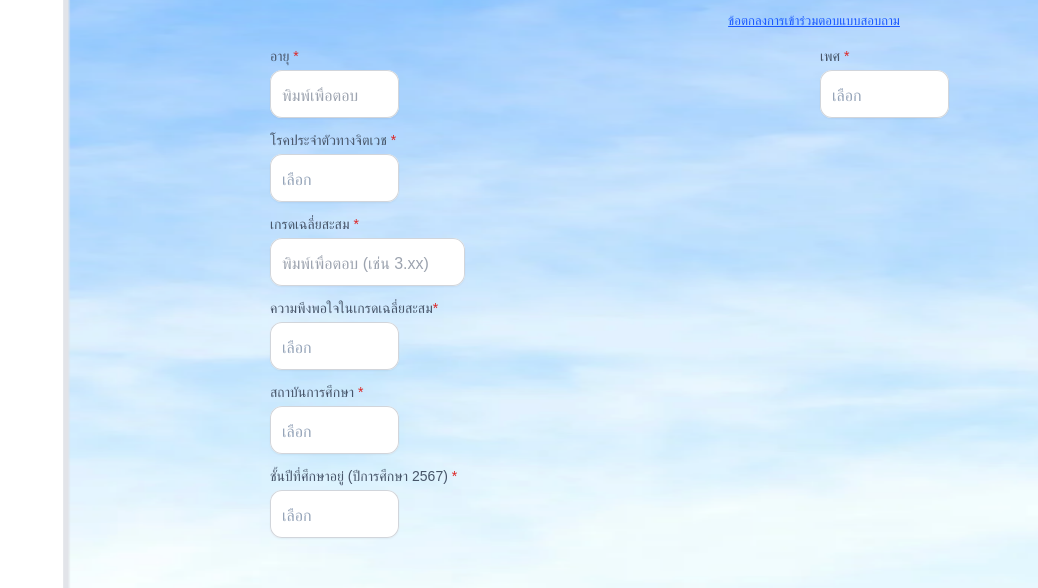
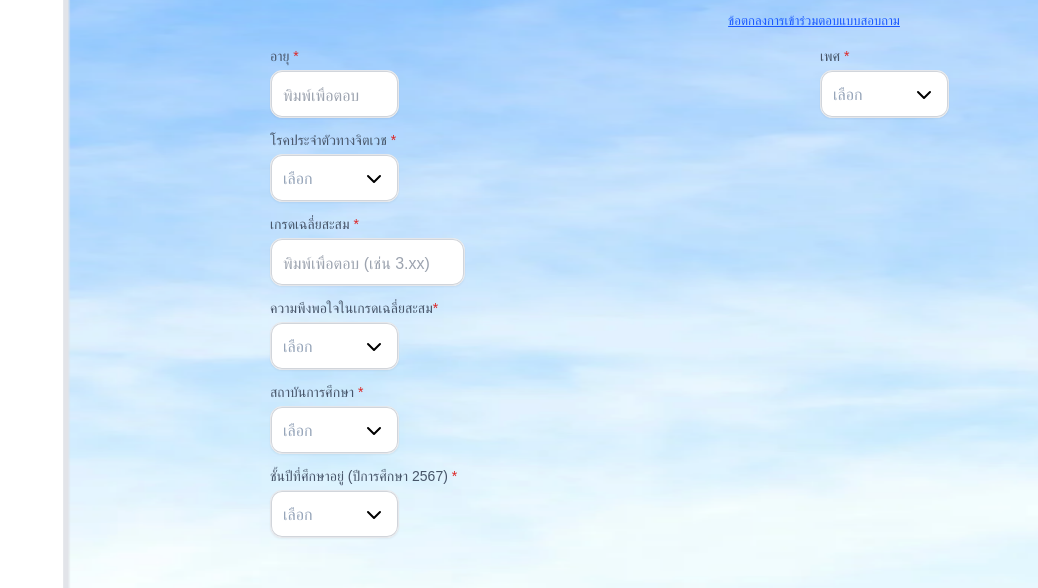
Before and after one commit to bRight36691/YourSkyYourMind_Project, a Next.js app: page /1-4_1 in a window 1280 px wide. Shown: the part 173-761 px from the top of the page, without its empty margins (242-1280 px from the left). Built offline with nearby package versions, Linux system fonts and the light colour scheme; a web font is replaced by a local one.

Commit message:
feat: add answer field border color

```diff
--- a/src/app/(interactive)/1-4_1/page.tsx
+++ b/src/app/(interactive)/1-4_1/page.tsx
@@ -170,7 +170,7 @@ export default function Page() {
                 id="age"
                 type="number"
                 name="age"
-                className="h-12 w-[129px] rounded-xl bg-white p-3 pt-4 shadow-sm ring-1 ring-inset ring-gray-300"
+                className="h-12 w-[129px] rounded-xl border-[1.5px] border-solid bg-white p-3 pt-4 shadow-sm ring-1 ring-inset ring-gray-300 focus:border-textLink focus:outline-none focus:ring-0"
                 onChange={onAgeChange}
               />
             </div>
@@ -205,7 +205,7 @@ export default function Page() {
                 id="gpax"
                 type="number"
                 name="gpax"
-                className="h-12 w-[195px] rounded-xl bg-white p-3 pt-4 shadow-sm ring-1 ring-inset ring-gray-300"
+                className="h-12 w-[195px] rounded-xl border-[1.5px] border-solid bg-white p-3 pt-4 shadow-sm ring-1 ring-inset ring-gray-300 focus:border-textLink focus:outline-none focus:ring-0"
                 onChange={onGpaxChange}
               />
             </div>
--- a/src/app/(interactive)/1-4_2/page.tsx
+++ b/src/app/(interactive)/1-4_2/page.tsx
@@ -52,7 +52,7 @@ export default function Page() {
         }}
         className="flex min-h-screen flex-col"
       >
-        <div className="fixed top-72 z-10 flex w-screen flex-col items-center gap-6 text-black">
+        <div className="fixed top-72 z-10 flex w-full flex-col items-center gap-6 text-black">
           <div className="flex flex-col items-center gap-1">
             <p className="text-sm text-grayBlue">
               อายุ <span className="text-redError">*</span>
@@ -62,7 +62,7 @@ export default function Page() {
               id="age"
               type="number"
               name="age"
-              className="h-12 w-[129px] rounded-xl bg-white p-3 pt-4 shadow-sm ring-1 ring-inset ring-gray-300"
+              className="h-12 w-[129px] rounded-xl border-[1.5px] border-solid bg-white p-3 pt-4 shadow-sm ring-1 ring-inset ring-gray-300 focus:border-textLink focus:outline-none focus:ring-0"
               onChange={onAgeChange}
             />
           </div>
--- /dev/null
+++ b/src/component/ChevronDown.tsx
@@ -0,0 +1,18 @@
+export const ChevronDown = () => {
+  return (
+    <svg
+      xmlns="http://www.w3.org/2000/svg"
+      width="24"
+      height="24"
+      viewBox="0 0 24 24"
+      fill="none"
+      stroke="currentColor"
+      strokeWidth="2"
+      strokeLinecap="round"
+      strokeLinejoin="round"
+      className="lucide lucide-chevron-down"
+    >
+      <path d="m6 9 6 6 6-6" color="#000000" />
+    </svg>
+  );
+};
--- a/src/component/inputs/DropDown.tsx
+++ b/src/component/inputs/DropDown.tsx
@@ -1,5 +1,6 @@
 import { Menu, MenuButton, MenuItems } from "@headlessui/react";
 import { DropDownList } from "./DropDownList";
+import { ChevronDown } from "../ChevronDown";
 
 type DropDownProps = {
   choices: string[];
@@ -18,15 +19,16 @@ export const DropDown = ({
     <Menu as="div" className="relative inline-block text-left">
       <div>
         <MenuButton
-          className={`rounded-xl bg-white text-left ${
+          className={`rounded-xl border-[1.5px] border-solid bg-white text-left focus:border-textLink focus:outline-none focus:ring-0 ${
             (isLargeChoice && !selectChoice) || !isLargeChoice
               ? "w-[129px]"
               : "min-w-[129px] max-w-full"
           } min-h-12 p-2 px-3 py-2 pt-3 ${
             selectChoice ? "text-black" : "text-placeholder"
-          } shadow-sm ring-1 ring-inset ring-gray-300`}
+          } flex justify-between shadow-sm ring-1 ring-inset ring-gray-300`}
         >
           {selectChoice ? selectChoice : "เลือก"}
+          <ChevronDown />
         </MenuButton>
       </div>
       <MenuItems
```
